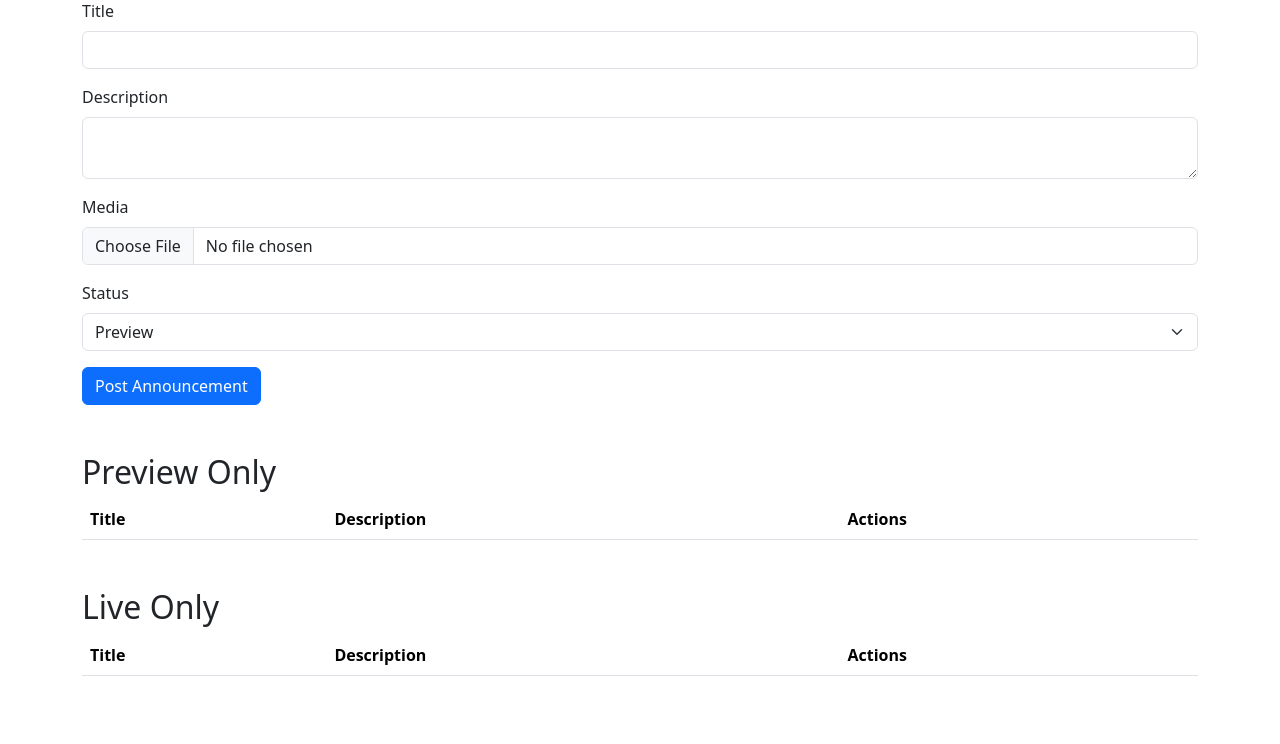
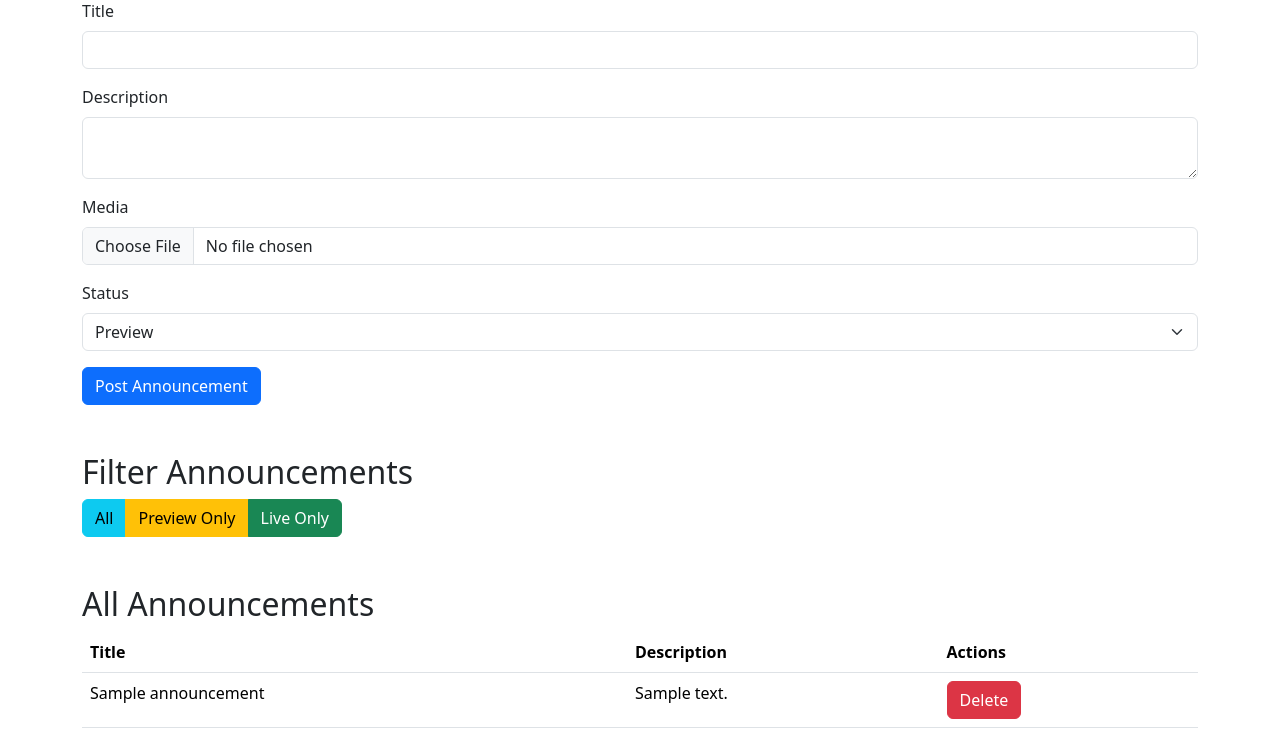
Before and after one commit to C9Lopez/catering, a PHP site: page /admin/announcement.php in a window 1280 px wide. Shown: the part 105-849 px from the top of the page. Before the commit the page ends 781 px from the top, so only its background shows below. Run offline with PHP 8.4, Linux system fonts and the light colour scheme; the visitor is signed in with stand-in values (Sample User, id 1); tables that the repository leaves empty or names only in its code hold one stand-in row (values such as "Sample post"); lists and menus that the app fills with data are empty.

Commit message:
added filter on posts

```diff
--- a/admin/announcement.php
+++ b/admin/announcement.php
@@ -63,9 +63,15 @@ if (isset($_GET['action']) && $_GET['action'] === 'delete' && isset($_GET['id'])
     }
 }
 
-// Fetch all announcements for display
+// Fetch announcements based on the filter status
+$status_filter = isset($_GET['status']) ? $_GET['status'] : 'all';
 try {
+    if ($status_filter === 'all') {
         $stmt = $db->prepare("SELECT * FROM announcements");
+    } else {
+        $stmt = $db->prepare("SELECT * FROM announcements WHERE status = ?");
+        $stmt->execute([$status_filter]);
+    }
     $stmt->execute();
     $announcements = $stmt->fetchAll(PDO::FETCH_ASSOC);
 } catch (PDOException $e) {
@@ -107,7 +113,14 @@ try {
             <button type="submit" class="btn btn-primary">Post Announcement</button>
         </form>
 
-        <h2 class="mt-5">Preview Only</h2>
+        <h2 class="mt-5">Filter Announcements</h2>
+        <div class="btn-group" role="group" aria-label="Status Filter">
+            <a href="announcement.php?status=all" class="btn btn-info">All</a>
+            <a href="announcement.php?status=preview" class="btn btn-warning">Preview Only</a>
+            <a href="announcement.php?status=live" class="btn btn-success">Live Only</a>
+        </div>
+
+        <h2 class="mt-5"><?php echo ucfirst($status_filter); ?> Announcements</h2>
         <table class="table">
             <thead>
                 <tr>
@@ -118,43 +131,18 @@ try {
             </thead>
             <tbody>
                 <?php foreach ($announcements as $announcement): ?>
-                    <?php if ($announcement['status'] === 'preview'): ?>
                     <tr>
                         <td><?php echo htmlspecialchars($announcement['title']); ?></td>
                         <td><?php echo htmlspecialchars($announcement['description']); ?></td>
                         <td>
+                            <?php if ($announcement['status'] === 'preview'): ?>
                                 <a href="publish_announcement.php?id=<?php echo $announcement['id']; ?>&action=publish" class="btn btn-success">Publish</a>
-
+                            <?php elseif ($announcement['status'] === 'live'): ?>
+                                <a href="unpublish_announcement.php?id=<?php echo $announcement['id']; ?>&action=unpublish" class="btn btn-warning">Unpublish</a>
+                            <?php endif; ?>
                             <a href="?action=delete&id=<?php echo $announcement['id']; ?>" class="btn btn-danger">Delete</a>
                         </td>
                     </tr>
-                    <?php endif; ?>
-                <?php endforeach; ?>
-            </tbody>
-        </table>
-
-        <h2 class="mt-5">Live Only</h2>
-        <table class="table">
-            <thead>
-                <tr>
-                    <th>Title</th>
-                    <th>Description</th>
-                    <th>Actions</th>
-                </tr>
-            </thead>
-            <tbody>
-                <?php foreach ($announcements as $announcement): ?>
-                    <?php if ($announcement['status'] === 'live'): ?>
-                        <tr>
-                            <td><?php echo htmlspecialchars($announcement['title']); ?></td>
-                            <td><?php echo htmlspecialchars($announcement['description']); ?></td>
-                            <td>
-<a href="unpublish_announcement.php?id=<?php echo $announcement['id']; ?>&action=unpublish" class="btn btn-warning">Unpublish</a>
-
-                                <a href="?action=delete&id=<?php echo $announcement['id']; ?>" class="btn btn-danger">Delete</a>
-                            </td>
-                        </tr>
-                    <?php endif; ?>
                 <?php endforeach; ?>
             </tbody>
         </table>
```
Lines whose indentation alone changed are shown as unchanged.
